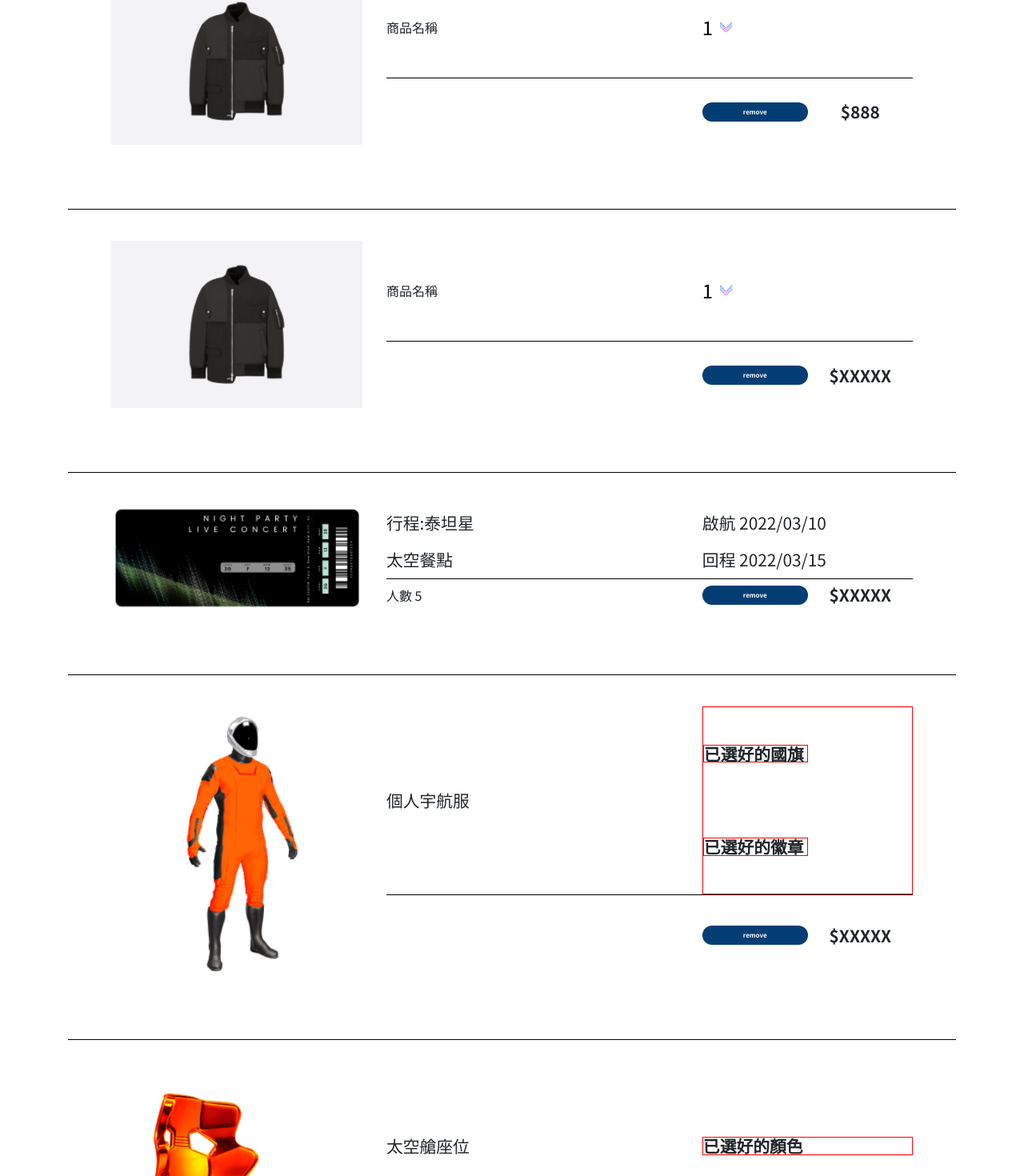
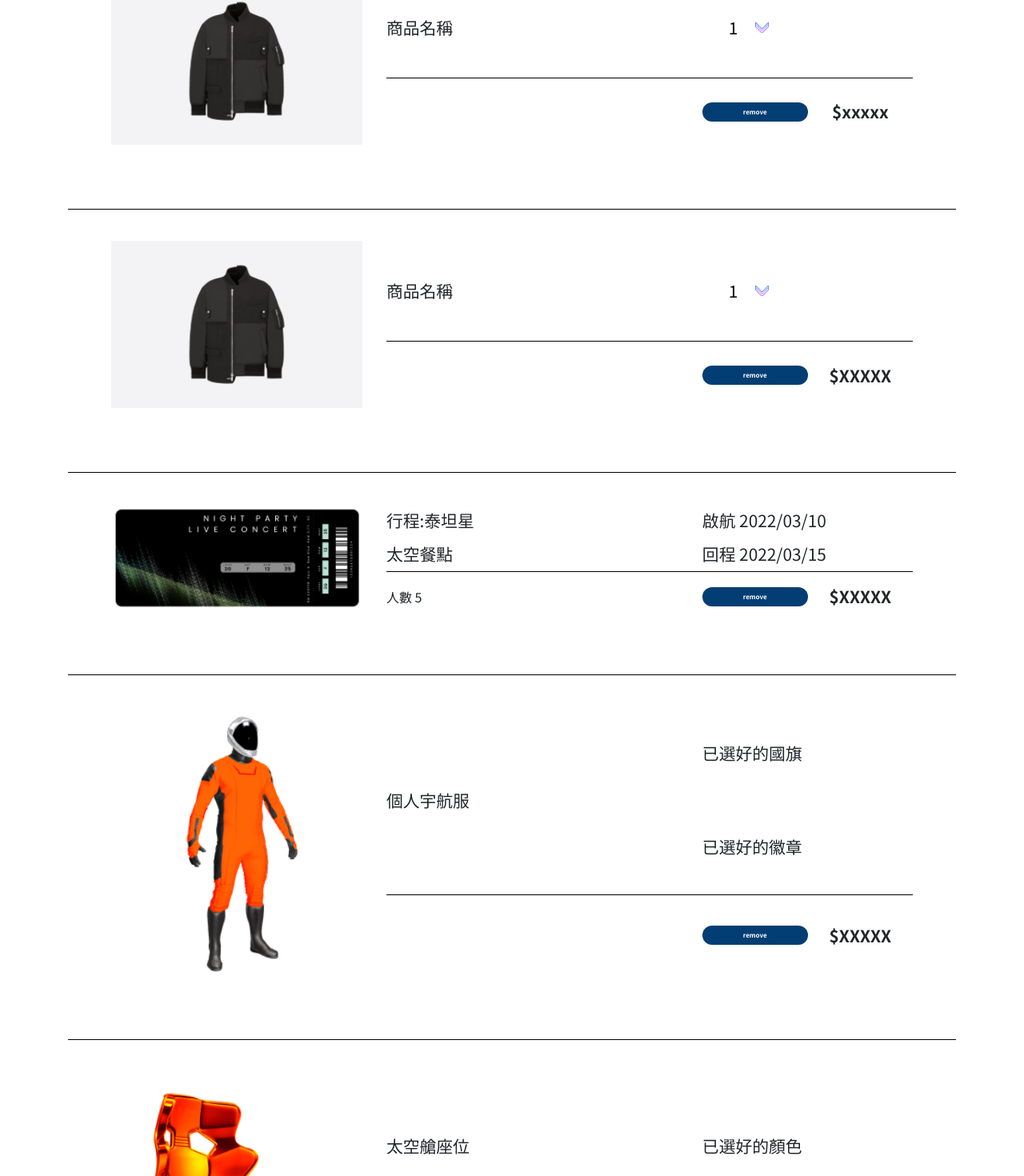
Before and after one commit to Jhih-Ting23472002/u-apexion-react, a React (Create React App) app: page /cart-payment in a window 1280 px wide. Shown: the part 478-1948 px from the top of the page at 80% size. Built offline with nearby package versions, Linux system fonts and the light colour scheme.

Commit message:
第一頁完成80% 包含RWD 應該吧...手機版還沒切

```diff
--- a/src/pages/Cart/CartChoosePayment.css
+++ b/src/pages/Cart/CartChoosePayment.css
@@ -138,17 +138,16 @@
   font-weight: bold;
 }
 .cart-select {
-  font-size: 1.5rem;
+  /* font-size: 1.5rem; 字體大小控制在 @media 那邊 */
   appearance: none;
   background: url('./img/icons8-chevron-down-64.png') no-repeat right center
     transparent;
-  width: 6%;
+  /* width: 6%;  寬度大小控制在 @media 那邊*/
   /* height: 30%; */
   /* padding: 0px; */
   /* margin-top: 6.5%; */
   /* padding-right: 10px; */
-  background-size: 50%;
-  border: 0px;
+  border: 0px solid red;
 }
 .content-detail-inside-top-ticket {
   display: flex;
@@ -162,6 +161,7 @@
   display: flex;
   align-items: center;
   height: 30%;
+  margin-top: 2%;
 }
 .cart-ticket-destination {
   display: flex;
@@ -223,7 +223,7 @@
   height: 100%;
   width: 40%;
   justify-content: space-around;
-  border: 1px solid red;
+  border: 0px solid red;
 }
 .content-detail-inside-bottom-suit {
   display: flex;
@@ -231,8 +231,7 @@
   height: 30%;
 }
 .cart-select-country-badge {
-  font-size: 1.1rem;
-  font-weight: bold;
+  /* font-size: 1.1rem; 字體大小控制在 @media 那邊  */
   /* appearance: none; */
   /* background: url('./img/icons8-chevron-down-64.png') no-repeat right center; */
   width: 100%;
@@ -241,7 +240,7 @@
   /* margin-top: 6.5%; */
   /* padding-right: 10px; */
   /* background-size: 14%; */
-  border: 1px solid red;
+  border: 0px solid red;
 }
 .cart-product-seat {
   /* border: 1px solid red; */
@@ -251,8 +250,7 @@
   width: 60%;
 }
 .cart-select-color {
-  font-size: 1.2rem;
-  font-weight: bold;
+  /* font-size: 1.2rem; 字體大小控制在 @media 那邊 */
   /* appearance: none; */
   /* background: url('./img/icons8-chevron-down-64.png') no-repeat right center; */
   width: 40%;
@@ -261,7 +259,7 @@
   /* margin-top: 6.5%; */
   /* padding-right: 10px; */
   /* background-size: 13%; */
-  border: 1px solid red;
+  border: 0px solid red;
 }
 
 
@@ -300,6 +298,15 @@
   }
 }
 @media screen and (min-width: 576px) {
+  .cart-select{
+    font-size: 1rem;
+    width: 10%;
+    background-size: 50%;
+  }
+  .cart-product-name{
+    font-size: 1rem;
+    width: 50%;
+  }
   .cart-number-people{
     width: 40%;
   }
@@ -352,6 +359,15 @@
   }
 }
 @media screen and (min-width: 768px) {
+  .cart-select{
+    font-size: 1.1rem;
+    width: 10%;
+    background-size: 45%;
+  }
+  .cart-product-name{
+    font-size: 1.1rem;
+    width: 65%;
+  }
   .cart-trip-name{
     font-size: 1.1rem;
   }
@@ -404,6 +420,21 @@
   }
 }
 @media screen and (min-width: 992px) {
+  .cart-select{
+    font-size: 1.3rem;
+    width: 8%;
+    background-size: 40%;
+  }
+  .cart-product-name{
+    font-size: 1.3rem;
+    width: 65%;
+  }
+  .cart-select{
+    font-size: 1.3rem;
+  }
+  .cart-product-name{
+    font-size: 1.3rem;
+  }
   .cart-trip-name{
     font-size: 1.3rem;
   }
@@ -442,3 +473,23 @@
     width: 40%;
   }
 }
+@media screen and (max-width: 768px) {
+  .cart-steps {
+    width: 40px;
+    height: 40px;
+    border-radius: 50%;
+    color: #fff;
+    background-color: #000;
+  }
+  .step-one {
+    background-color: #05f2f2;
+    color: #000;
+  }
+  .step-text{
+    margin: 0px auto 20px auto;
+  }
+  .total-price-text{
+    font-size: 1.4rem;
+    text-align: center;
+  }
+}
--- a/src/pages/Cart/CartChoosePayment.js
+++ b/src/pages/Cart/CartChoosePayment.js
@@ -10,7 +10,7 @@ const CartChoosePayment = () => {
     <>
       <div className="cart-background container-fluid">
         <div className="cart container cart-container">
-          <div className="cart row d-flex justify-content-center">
+          <div className="cart row d-flex justify-content-center process-text">
             <div className="cart step-text cart-ml-6">付款方式</div>
             <div className="cart step-text cart-ml-6">訂購人資訊</div>
             <div className="cart step-text cart-ml-6">最後確認</div>
@@ -56,7 +56,7 @@ const CartChoosePayment = () => {
                 <div className="content-detail-inside-bottom">
                   <div className="cart-empty-place"></div>
                   <button className="btn cart-remove-btn">remove</button>
-                  <div className="cart-order-money">$888</div>
+                  <div className="cart-order-money">$xxxxx</div>
                 </div>
               </div>
             </div>
```
